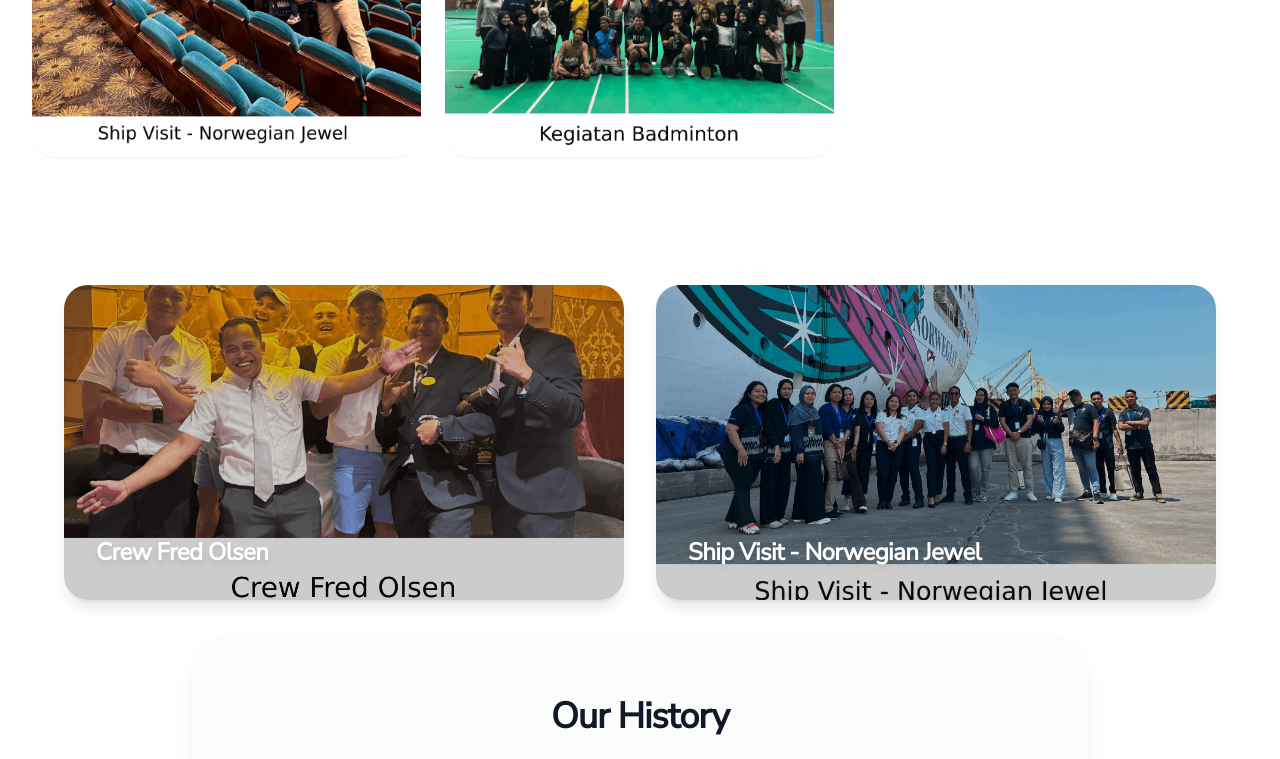
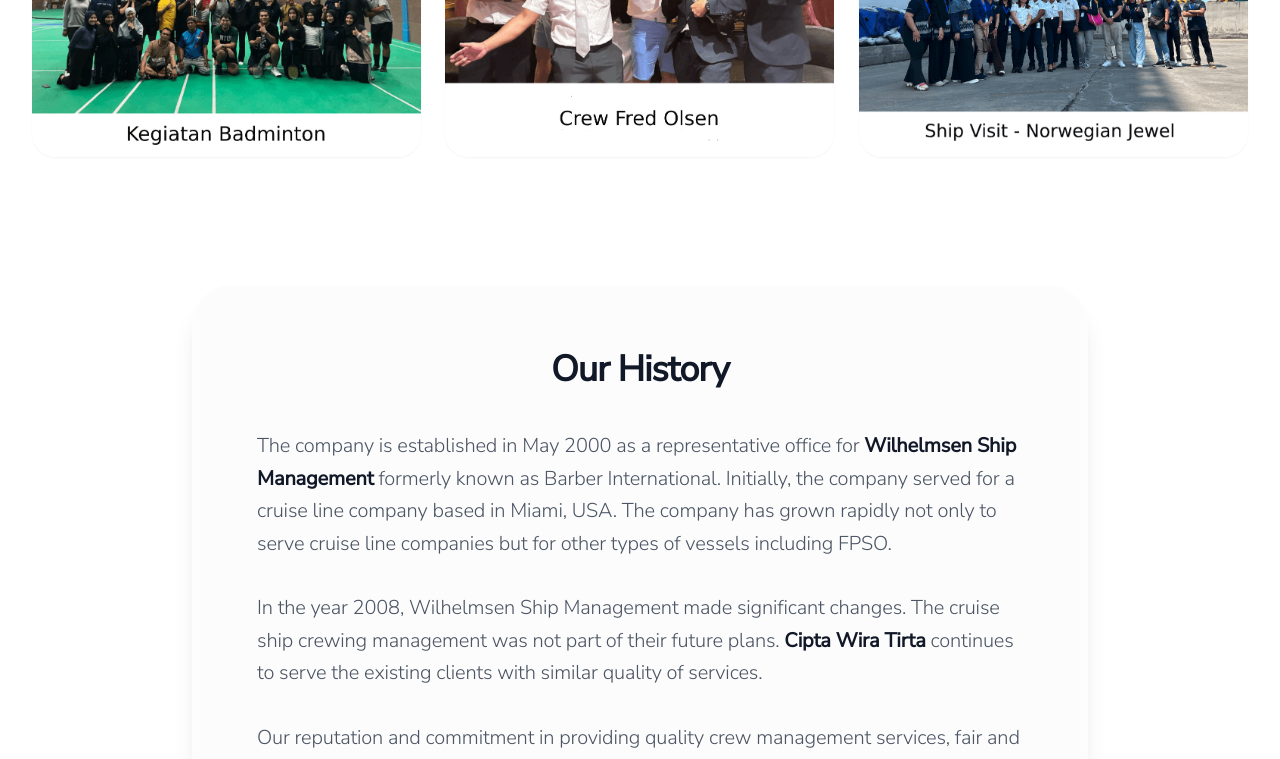
Before and after one commit to failamir/prd-vision-clone, a React (Vite) app: page /about in a window 1280 px wide. Shown: the part 1197-1956 px from the top of the page. Built offline with nearby package versions, Linux system fonts and the light colour scheme; the HTML template or start-up script is replaced by a standard one.

Commit message:
Update AboutPage.tsx

```diff
--- a/src/pages/pages/AboutPage.tsx
+++ b/src/pages/pages/AboutPage.tsx
@@ -21,8 +21,9 @@ const AboutPage: React.FC = () => {
     { title: 'Bali Team', image: baliImg },
     { title: 'Bandung Team', image: bandungImg },
     { title: 'Family Gathering to Bogor', image: familyGatheringImg },
-    { title: 'Ship Visit - Norwegian Jewel', image: shipVisit1Img },
-    { title: 'Kegiatan Badminton', image: badmintonImg }
+    { title: 'Kegiatan Badminton', image: badmintonImg },
+    { title: 'Crew Fred Olsen', image: crewImg },
+    { title: 'Ship Visit - Norwegian Jewel', image: shipVisit2Img }
   ];
 
   return (
@@ -72,38 +73,7 @@ const AboutPage: React.FC = () => {
             </div>
           </div>
 
-          {/* Special Highlights - Large Feature Cards */}
-          <div className="mb-8">
-            <div className="grid grid-cols-1 md:grid-cols-2 gap-8 max-w-6xl mx-auto">
-              <FadeIn direction="left" delay={200}>
-                <div className="group relative overflow-hidden rounded-3xl shadow-lg hover:shadow-2xl transition-all duration-500 aspect-video">
-                  <img
-                    src={crewImg}
-                    alt="Crew Fred Olsen"
-                    className="w-full h-full object-cover transition-transform duration-700 group-hover:scale-110 object-[center_40%]"
-                  />
-                  <div className="absolute inset-0 bg-black/20 group-hover:bg-black/10 transition-colors duration-500" />
-                  <div className="absolute bottom-0 left-0 p-8">
-                    <h3 className="text-2xl font-bold text-white drop-shadow-md">Crew Fred Olsen</h3>
-                  </div>
-                </div>
-              </FadeIn>
 
-              <FadeIn direction="right" delay={200}>
-                <div className="group relative overflow-hidden rounded-3xl shadow-lg hover:shadow-2xl transition-all duration-500 aspect-video">
-                  <img
-                    src={shipVisit2Img}
-                    alt="Ship Visit - Norwegian Jewel"
-                    className="w-full h-full object-cover transition-transform duration-700 group-hover:scale-110 object-[center_60%]"
-                  />
-                  <div className="absolute inset-0 bg-black/20 group-hover:bg-black/10 transition-colors duration-500" />
-                  <div className="absolute bottom-0 left-0 p-8">
-                    <h3 className="text-2xl font-bold text-white drop-shadow-md">Ship Visit - Norwegian Jewel</h3>
-                  </div>
-                </div>
-              </FadeIn>
-            </div>
-          </div>
 
           {/* Our History - Clean Typography Block */}
           <FadeIn direction="up" delay={400}>
```
